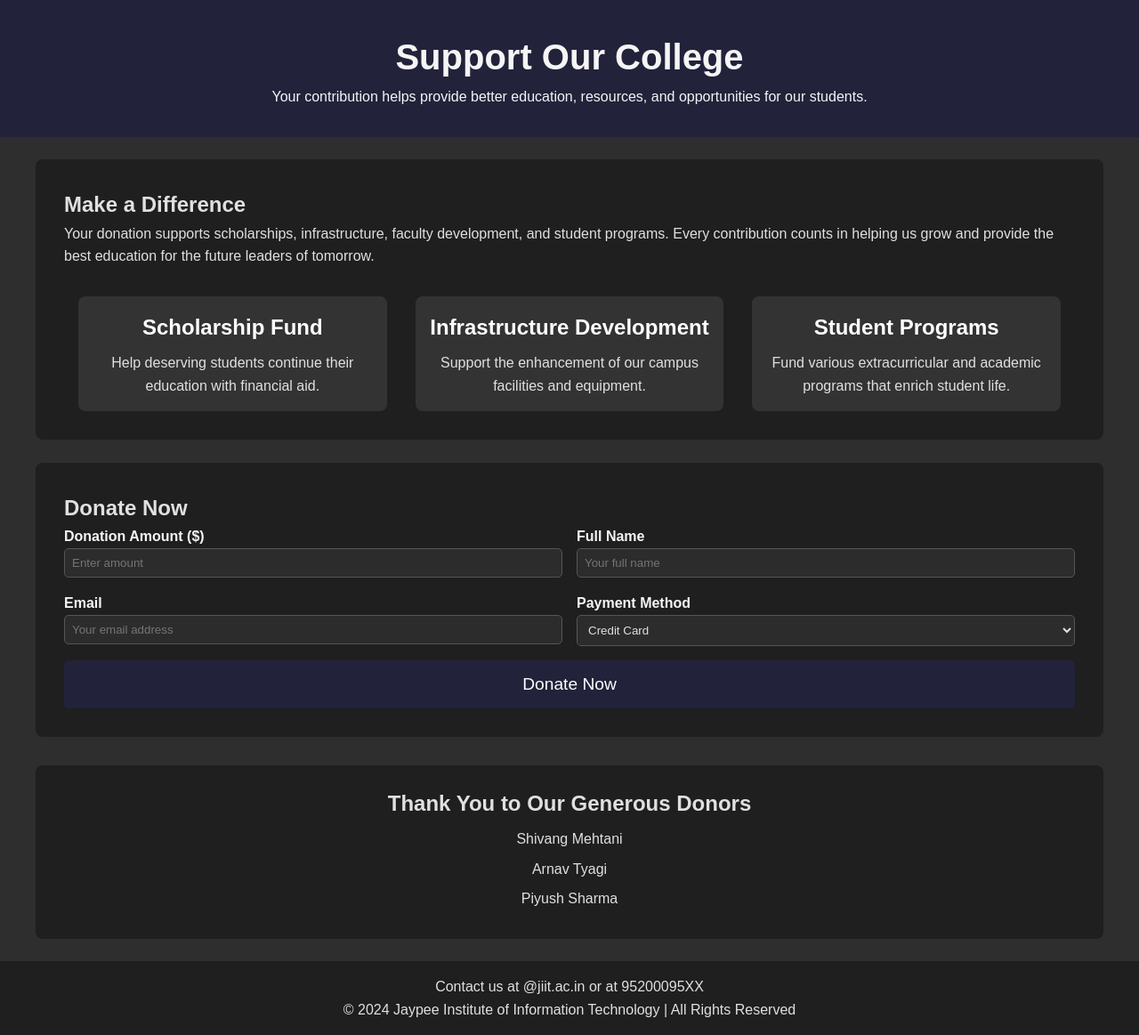
After one commit to lakshya076/GradLink, a Flask app: page /donation in a window 1280 px wide. The commit adds this page. Shown: the whole page at 89% size. Run offline with Flask 3, Linux system fonts and the light colour scheme; parts of the project's set-up code (start-up, migrations or seed data) failed here and were passed over.

Commit message:
adding donation portal, updating login features, adding success stories
Signed-off-by: Lakshya <lakshya.saxena076@gmail.com>

```diff
--- a/app.py
+++ b/app.py
@@ -1,5 +1,5 @@
 import sys
-from flask import Flask, render_template, redirect, request, url_for, flash
+from flask import Flask, render_template, redirect, request, url_for, flash, session
 from pymongo.mongo_client import MongoClient
 from pymongo import errors
 from Utility.encryption import sha256
@@ -18,18 +18,6 @@ app = Flask(__name__)
 app.secret_key = "ok"
 
 
-def insert_user(data: dict, collection):
-    """
-    Inserts a new user document into the collection.
-    """
-
-    try:
-        collection.insert_one(data)
-        print("Insertion successful")
-    except errors.DuplicateKeyError:
-        print("DuplicationError. Try Again")
-
-
 @app.route('/')
 def home():
     return render_template("index.html")
@@ -42,6 +30,10 @@ def dashboard():
 
 @app.route('/register', methods=['GET', 'POST'])
 def register():
+    if 'user_id' in session:
+        print("Already logged in. Redirecting to home.")
+        return redirect(url_for('home'))
+
     global user_data, username
 
     if request.method == 'POST':
@@ -70,6 +62,9 @@ def register_two():
 
 @app.route('/submit', methods=['GET', 'POST'])
 def submit():
+    if 'user_id' in session:
+        print("Already logged in. Redirecting to home.")
+        return redirect(url_for('home'))
     global acad_data
 
     if request.method == 'POST':
@@ -83,6 +78,7 @@ def submit():
             user_col.insert_one(user_data)
             acad_col.insert_one(acad_data)
             print("Insertion successful")
+            session['user_id'] = username
             return redirect(url_for('home'))
         except errors.DuplicateKeyError:
             print("DuplicationError. Try Again")
@@ -92,11 +88,13 @@ def submit():
 
 @app.route('/login', methods=['GET', 'POST'])
 def login():
-    print("test")
+    if 'user_id' in session:
+        print("Already logged in. Redirecting to home.")
+        return redirect(url_for('home'))
+
     if request.method == 'POST':
         email = request.form.get('email')
         password = request.form.get('password')
-        print(1)
 
         user = user_col.find_one({'email': email})
         print(user)
@@ -107,9 +105,28 @@ def login():
             flash('Incorrect password!', 'error')
         else:
             flash('Login successful!', 'success')
+            session['user_id'] = user['_id']
             return redirect(url_for('home'))
 
     return render_template('login.html')
+
+
+@app.route('/logout')
+def logout():
+    session.pop('user_id', None)
+    print("Logged out successfully")
+    return redirect(url_for('login'))
+
+
+@app.route('/donation')
+def donation():
+    return render_template('donation.html')
+
+
+@app.route('/success')
+def success():
+    return render_template("success.html")
+
 
 if __name__ == '__main__':
     print("Trying to connect to the database.")
--- /dev/null
+++ b/static/donation_style.css
@@ -0,0 +1,119 @@
+/* Base Reset */
+* {
+    margin: 0;
+    padding: 0;
+    box-sizing: border-box;
+}
+
+/* Body and Global Styles for Dark Mode */
+body {
+    font-family: Arial, sans-serif;
+    line-height: 1.6;
+    background-color: #2E2E2E; /* Dark background */
+    color: #e0e0e0; /* Light text */
+}
+
+header {
+    background: #22223B; /* Darker header */
+    color: #f5f5f5; /* Light text */
+    text-align: center;
+    padding: 2rem;
+}
+
+h1 {
+    font-size: 2.5rem;
+}
+
+.donation-section, .donation-form-section, .donor-thank-you {
+    padding: 2rem;
+    max-width: 1200px;
+    margin: auto;
+    background-color: #1f1f1f; /* Slightly lighter than body */
+    border-radius: 8px;
+}
+
+.donation-options {
+    display: flex;
+    justify-content: space-between;
+    margin-top: 2rem;
+}
+
+.donation-option {
+    flex: 1;
+    background: #333; /* Dark gray background */
+    padding: 1rem;
+    margin: 0 1rem;
+    border-radius: 8px;
+    text-align: center;
+}
+
+.donation-option h3 {
+    font-size: 1.5rem;
+    margin-bottom: 0.5rem;
+    color: #ffffff; /* White text */
+}
+
+.donation-form-section form {
+    display: grid;
+    grid-template-columns: 1fr 1fr;
+    gap: 1rem;
+}
+
+.form-group label {
+    font-weight: bold;
+    margin-bottom: 0.5rem;
+    color: #f5f5f5; /* Light text for labels */
+}
+
+.form-group input, .form-group select {
+    padding: 0.5rem;
+    width: 100%;
+    border-radius: 5px;
+    border: 1px solid #555; /* Darker borders */
+    background-color: #2c2c2c; /* Dark input background */
+    color: #e0e0e0; /* Light text */
+}
+
+.donate-btn {
+    grid-column: span 2;
+    background-color: #22223B; /* Bright button color */
+    color: white;
+    padding: 1rem;
+    border: none;
+    border-radius: 5px;
+    cursor: pointer;
+    font-size: 1.2rem;
+    transition: background-color 0.3s ease;
+}
+
+.donate-btn:hover {
+    background-color: #3700b3; /* Darker button on hover */
+}
+
+footer {
+    text-align: center;
+    padding: 1rem;
+    background-color: #1f1f1f; /* Dark footer background */
+    color: #e0e0e0; /* Light text */
+    position: relative;
+    bottom: 0;
+    width: 100%;
+}
+
+.donor-thank-you {
+    background-color: #1F1F1F; /* Dark background for donor section */
+    padding: 1.5rem;
+    margin-top: 2rem;
+    border-radius: 8px;
+	text-align:center;
+}
+
+.donor-list {
+    list-style: none;
+    padding: 0;
+    color: #e0e0e0; /* Light text for donor list */
+}
+
+.donor-list li {
+    margin: 0.5rem 0;
+}
--- /dev/null
+++ b/templates/donation.html
@@ -0,0 +1,81 @@
+<!DOCTYPE html>
+<html lang="en">
+<head>
+    <meta charset="UTF-8">
+    <meta name="viewport" content="width=device-width, initial-scale=1.0">
+    <title>Support Our College - Donation Portal</title>
+    <link rel="stylesheet" type="text/css" href="{{ url_for('static', filename='donation_style.css') }}">
+</head>
+<body>
+    <header class="header">
+        <h1>Support Our College</h1>
+        <p>Your contribution helps provide better education, resources, and opportunities for our students.</p>
+    </header>
+	<br>
+    <section class="donation-section">
+        <h2>Make a Difference</h2>
+        <p>Your donation supports scholarships, infrastructure, faculty development, and student programs. Every contribution counts in helping us grow and provide the best education for the future leaders of tomorrow.</p>
+
+        <div class="donation-options">
+            <div class="donation-option">
+                <h3>Scholarship Fund</h3>
+                <p>Help deserving students continue their education with financial aid.</p>
+            </div>
+            <div class="donation-option">
+                <h3>Infrastructure Development</h3>
+                <p>Support the enhancement of our campus facilities and equipment.</p>
+            </div>
+            <div class="donation-option">
+                <h3>Student Programs</h3>
+                <p>Fund various extracurricular and academic programs that enrich student life.</p>
+            </div>
+        </div>
+    </section>
+	<br>
+    <section class="donation-form-section">
+        <h2>Donate Now</h2>
+        <form action="/submit-donation" method="POST">
+            <div class="form-group">
+                <label for="donation-amount">Donation Amount ($)</label>
+                <input type="number" id="donation-amount" name="amount" min="5" placeholder="Enter amount" required>
+            </div>
+
+            <div class="form-group">
+                <label for="donor-name">Full Name</label>
+                <input type="text" id="donor-name" name="name" placeholder="Your full name" required>
+            </div>
+
+            <div class="form-group">
+                <label for="donor-email">Email</label>
+                <input type="email" id="donor-email" name="email" placeholder="Your email address" required>
+            </div>
+
+            <div class="form-group">
+                <label for="payment-method">Payment Method</label>
+                <select id="payment-method" name="payment-method" required>
+                    <option value="credit-card">Credit Card</option>
+                    <option value="ndebit-card">Debit Card</option>
+                    <option value="paytm">Paytm</option>
+                    <option value="gpay">GPay</option>
+                    <option value="phonepe">PhonePe</option>
+                </select>
+            </div>
+
+            <button type="submit" class="donate-btn">Donate Now</button>
+        </form>
+    </section>
+
+    <section class="donor-thank-you">
+        <h2>Thank You to Our Generous Donors</h2>
+        <ul class="donor-list">
+            <li>Shivang Mehtani</li>
+            <li>Arnav Tyagi</li>
+            <li>Piyush Sharma</li>
+        </ul>
+    </section>
+	<br>
+    <footer class="footer1">
+        <p>Contact us at @jiit.ac.in or at 95200095XX<br>&copy; 2024 Jaypee Institute of Information Technology | All Rights Reserved</p>
+    </footer>
+</body>
+</html>
```
Also changed, not shown: templates/index.html (+195 -211 lines), templates/success.html (added, +30 -0 lines), static/Images/jaypee.jpg (added).
